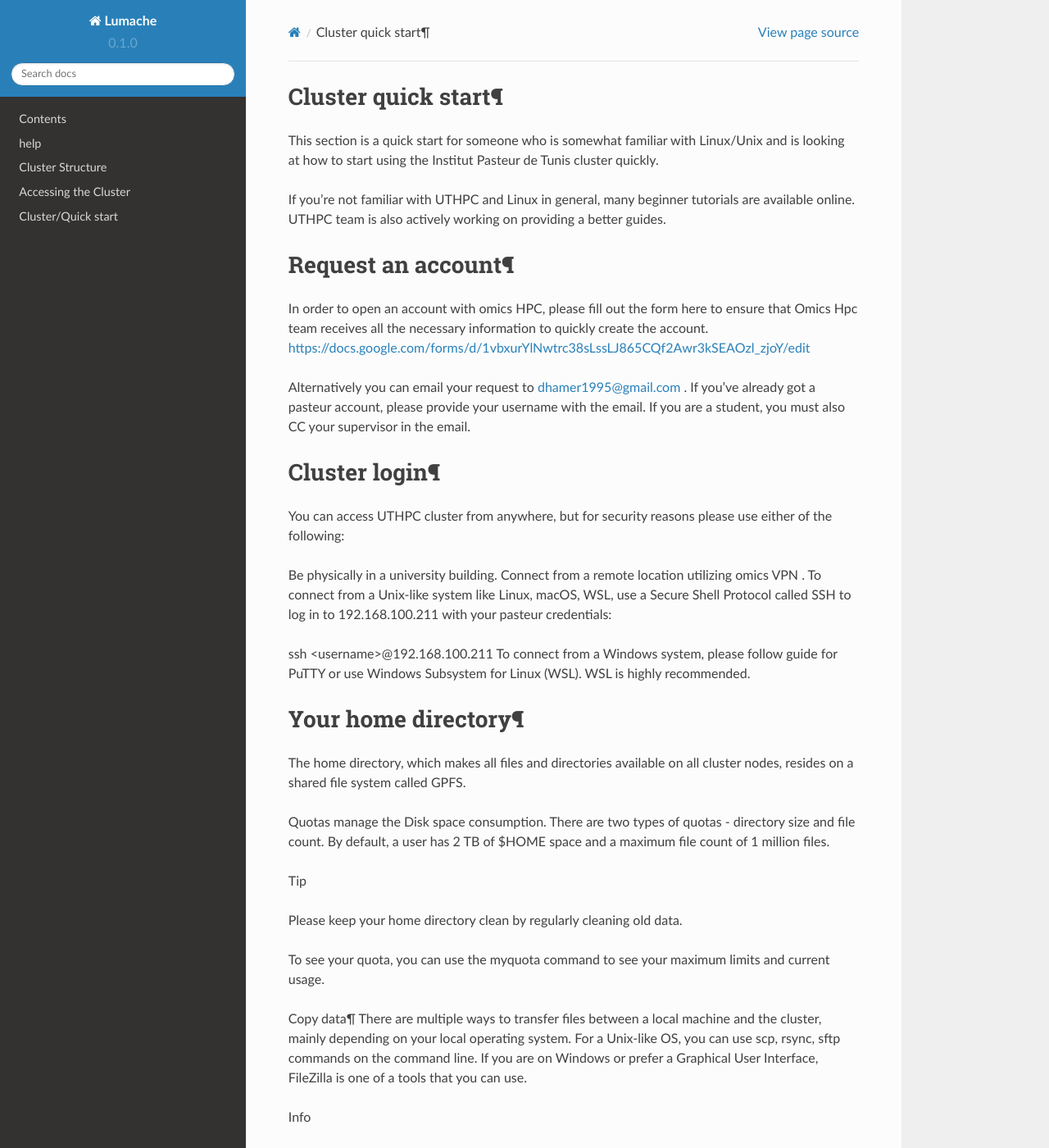
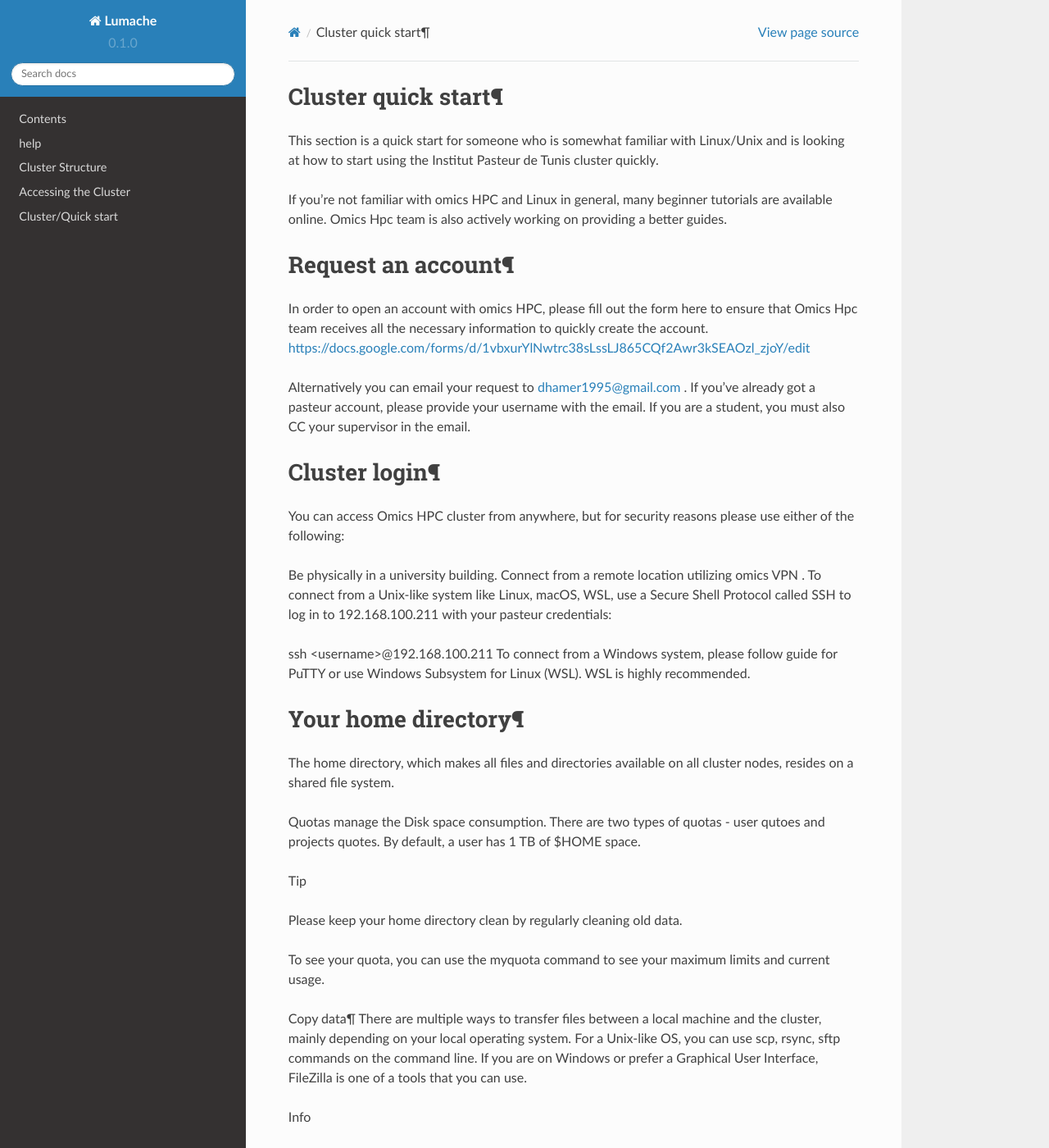
Before and after one commit to IPT-OMICS/IPT-OMICS, a Sphinx documentation site: the page built from docs/source/Cluster/Quickstart.rst, in a window 1280 px wide and 1400 px high. Shown: the whole window at 82% size. Built offline with Sphinx 7.4.7 and the Read the Docs theme 2.0.0, drawn with Linux system fonts in a browser that asks for light colours; pages that are not in the unit, such as notebooks, are missing from menus.

Commit message:
Update Quickstart.rst

```diff
--- a/docs/source/Cluster/Quickstart.rst
+++ b/docs/source/Cluster/Quickstart.rst
@@ -2,7 +2,7 @@ Cluster quick start¶
 ====================
 This section is a quick start for someone who is somewhat familiar with Linux/Unix and is looking at how to start using the Institut Pasteur de Tunis cluster quickly.
 
-If you're not familiar with UTHPC and Linux in general, many beginner tutorials are available online. UTHPC team is also actively working on providing a better guides.
+If you're not familiar with omics HPC and Linux in general, many beginner tutorials are available online. Omics Hpc team is also actively working on providing a better guides.
 
 Request an account¶
 ===================
@@ -14,7 +14,7 @@ Alternatively you can email your request to dhamer1995@gmail.com . If you've alr
 
 Cluster login¶
 ==============
-You can access UTHPC cluster from anywhere, but for security reasons please use either of the following:
+You can access Omics HPC cluster from anywhere, but for security reasons please use either of the following:
 
 Be physically in a university building.
 Connect from a remote location utilizing omics VPN .
@@ -26,9 +26,9 @@ To connect from a Windows system, please follow guide for PuTTY  or use Windows
 
 Your home directory¶
 =====================
-The home directory, which makes all files and directories available on all cluster nodes, resides on a shared file system called GPFS.
+The home directory, which makes all files and directories available on all cluster nodes, resides on a shared file system.
 
-Quotas manage the Disk space consumption. There are two types of quotas - directory size and file count. By default, a user has 2 TB of $HOME space and a maximum file count of 1 million files.
+Quotas manage the Disk space consumption. There are two types of quotas - user qutoes  and projects quotes. By default, a user has 1 TB of $HOME space.
 
 Tip
 
```
